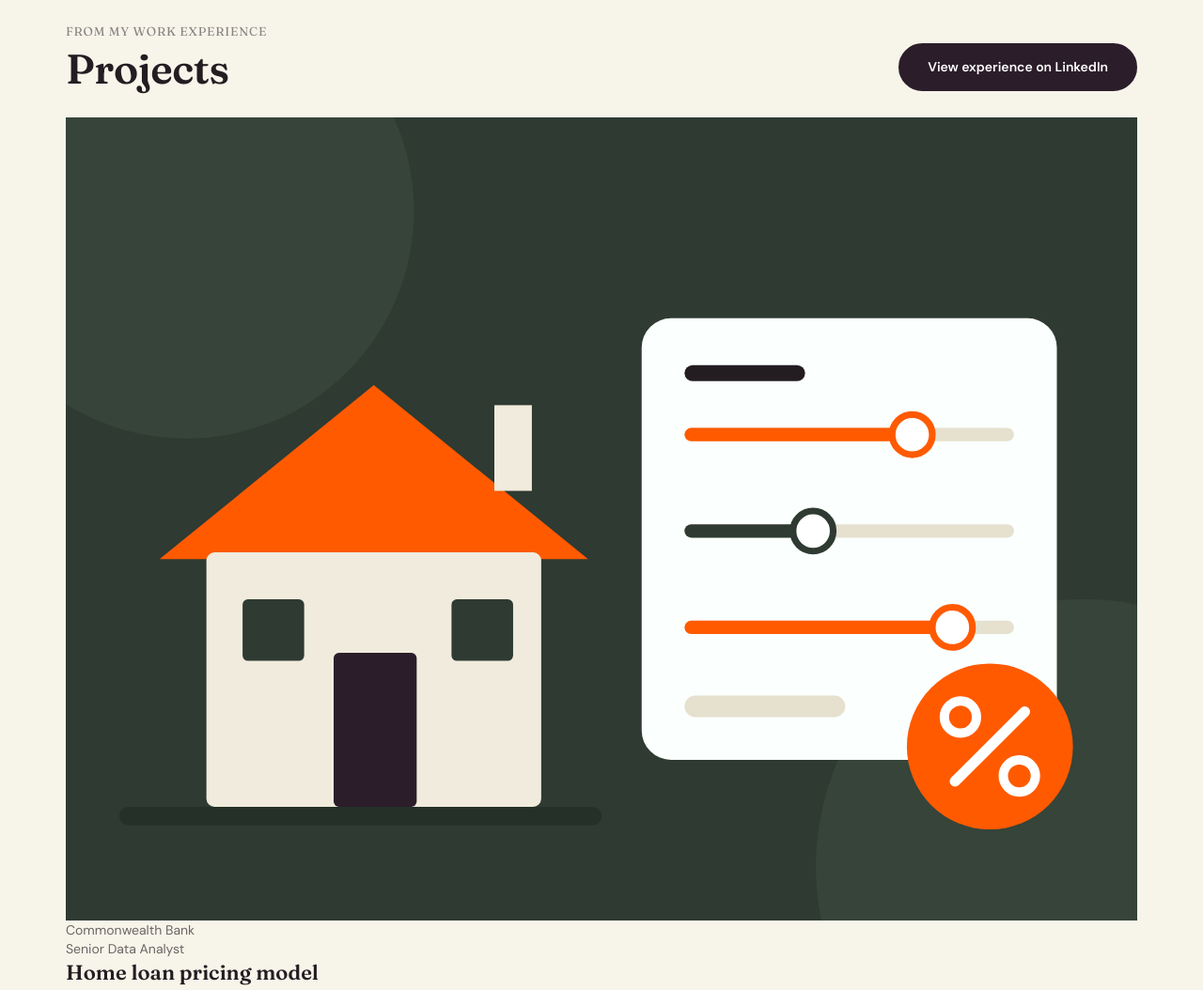
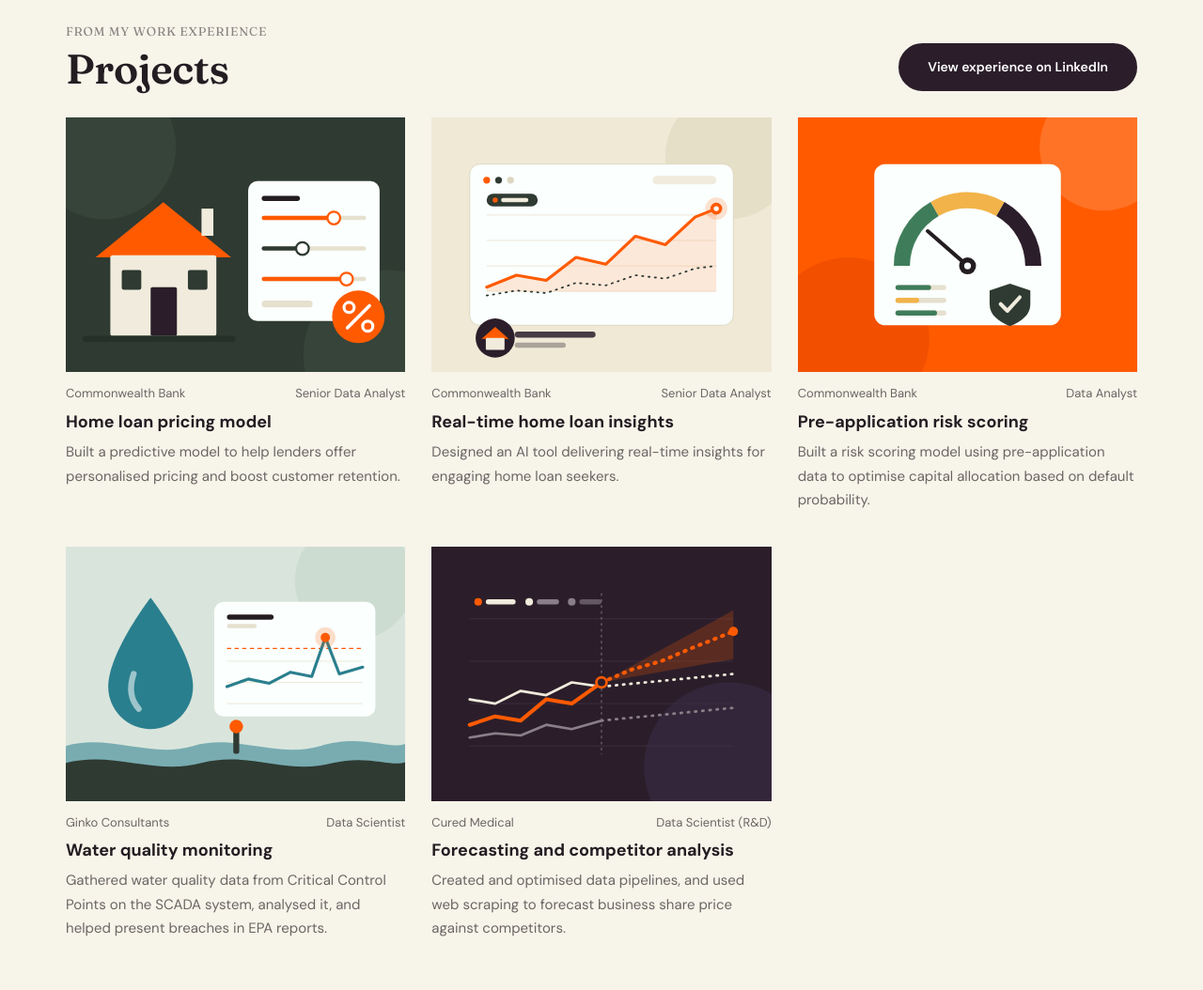
Before and after one commit to Amir-Aghili/Amir_Webpage, a plain HTML site: page index.html in a window 1280 px wide. Shown: the part 3960-5014 px from the top of the page at 94% size. Drawn offline with Linux system fonts and the light colour scheme.

Commit message:
Add files via upload

```diff
--- a/css/custom.css
+++ b/css/custom.css
@@ -118,3 +118,15 @@ input,textarea,select{background:#fbfffd!important;color:#231d22!important;borde
 .post-row:hover .post-link{text-decoration:underline}
 @media (max-width:767px){.posts-grid{grid-template-columns:1fr}.posts-head h2{font-size:34px}}
 @media (max-width:480px){.post-row{flex-direction:column}.post-row img{width:100%;height:auto;aspect-ratio:16/9}}
+
+/* ---- Projects: blog-style cards (image on top, meta row, title, summary) ---- */
+#work{background-color:#f7f4ea!important}
+#contact .bg-color-sky-light{background-color:#f0ebdc!important}
+.proj-grid{display:grid;grid-template-columns:repeat(3,minmax(0,1fr));gap:36px 28px}
+.proj-card img{display:block;width:100%;height:auto;aspect-ratio:4/3;object-fit:cover}
+.proj-card .proj-meta{display:flex;justify-content:space-between;gap:12px;font-size:13px;color:#6b6663;margin:14px 0 8px}
+.proj-card .proj-meta div{color:#6b6663!important}
+.proj-card h3{font-family:'DM Sans',sans-serif!important;font-size:18px;font-weight:700;line-height:1.35;margin:0 0 8px;color:#231d22!important}
+.proj-card p{font-size:15px;line-height:1.7;margin:0;color:#6b6663!important}
+@media (max-width:991px){.proj-grid{grid-template-columns:repeat(2,minmax(0,1fr))}}
+@media (max-width:600px){.proj-grid{grid-template-columns:1fr}}
```
